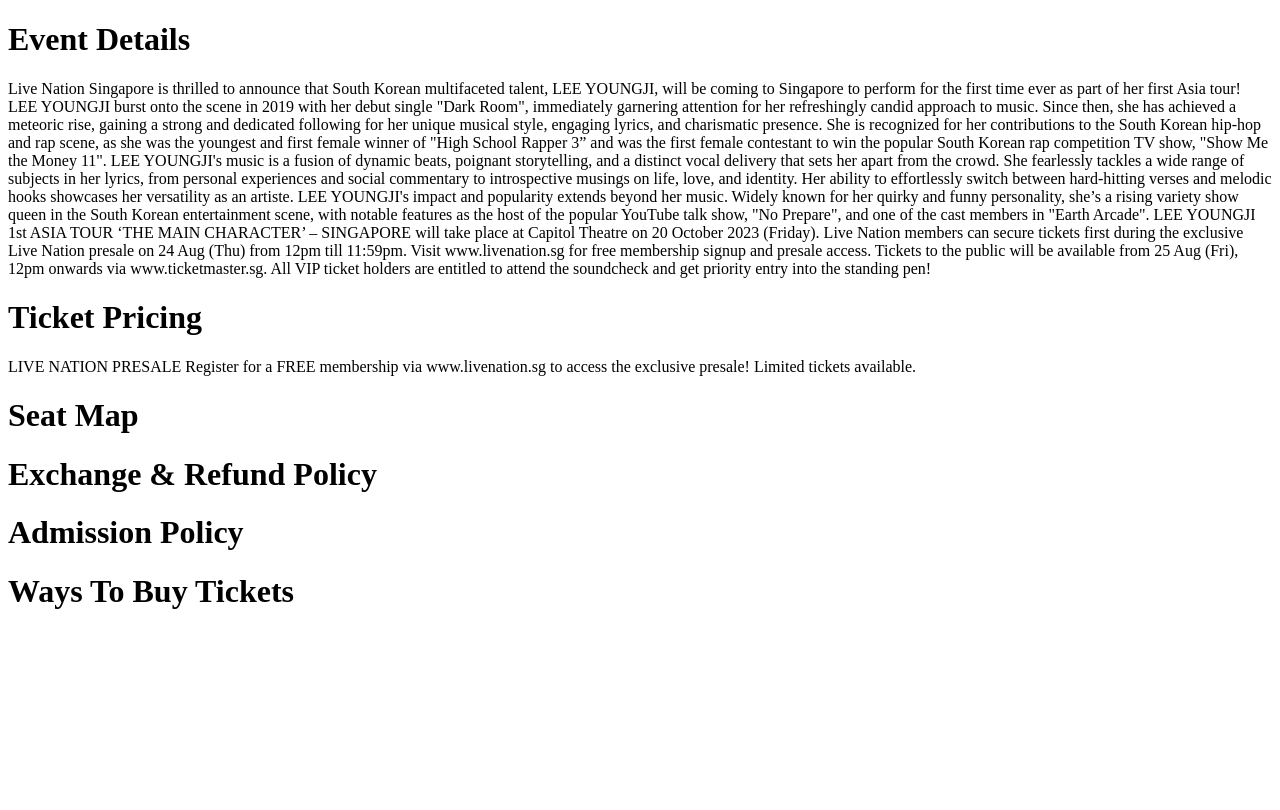
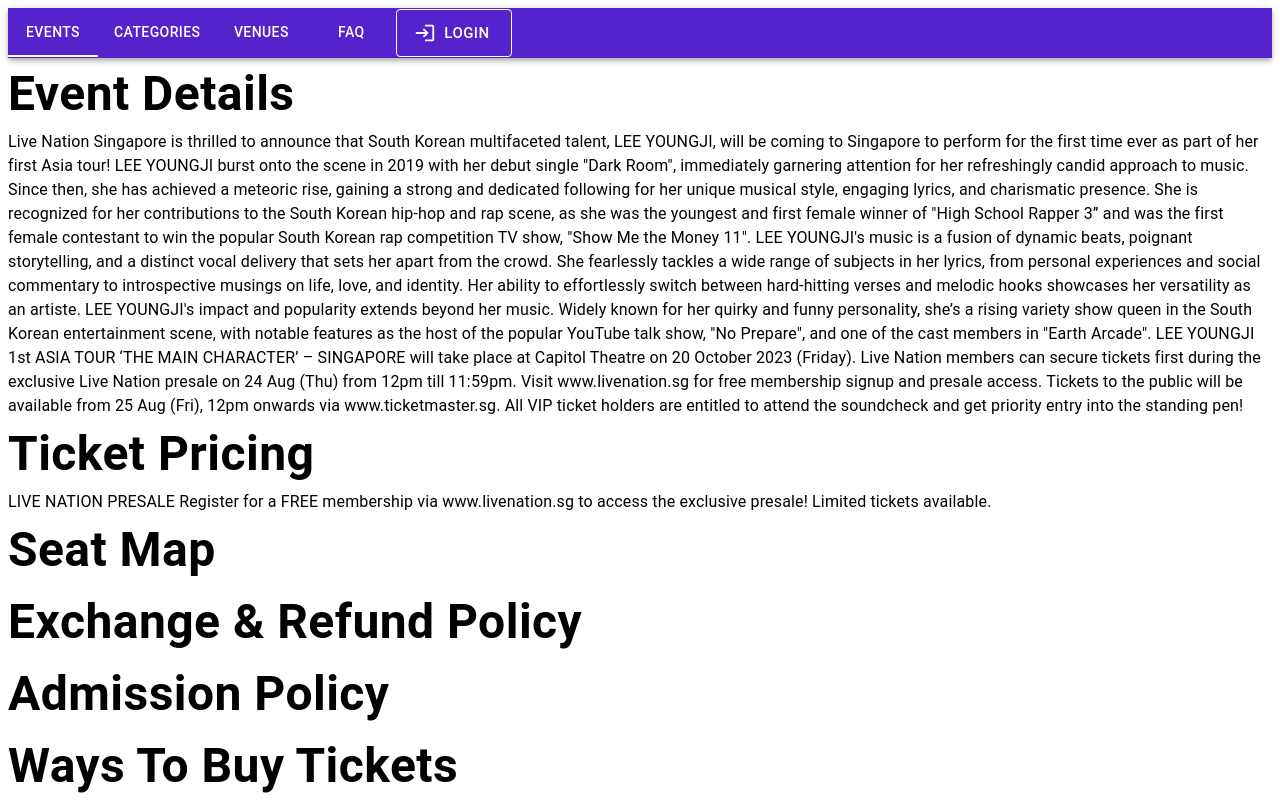
Before and after one commit to amelia-chew-2022/CS203-Project, a React (Create React App) app in the folder frontend/: page /eventinfo in a window 1280 px wide. Built offline with nearby package versions, Linux system fonts and the light colour scheme.

Commit message:
Added heading component

```diff
--- /dev/null
+++ b/frontend/src/components/font/HeadingOne.js
@@ -0,0 +1,26 @@
+import Divider from "@mui/material/Divider";
+import { Fragment } from "react";
+import { Typography } from "@mui/material";
+
+const Heading = ({ divider = false, children = "Heading" }) => {
+    return (
+        <Fragment>
+            <Typography
+                style={{
+                    color: "#000",
+                    gutterBottom: "true",
+                    fontSize: "48px",
+                    component: "div",
+                    fontWeight: "bold",
+                    textAlign: "left",
+                    textTransform: "none",
+                }}
+            >
+                {children}
+            </Typography>
+            {divider && <Divider sx={{ margin: "1rem 0" }} />}
+        </Fragment>
+    );
+};
+
+export default Heading;
--- a/frontend/src/pages/EventInfo.js
+++ b/frontend/src/pages/EventInfo.js
@@ -1,7 +1,9 @@
 // import { Breadcrumbs } from "@mui/material/Breadcrumbs";
 // import NavigateNextIcon from "@mui/icons-material"
+import { Typography } from "@mui/material";
 import { Fragment } from "react";
-
+import HeadingOne from "../components/font/HeadingOne";
+import NavBar from "../components/navigation/NavBar";
 
 const EventInfo = () => {
 
@@ -13,10 +15,11 @@
             >
                 {breadcrumbs}
             </Breadcrumbs> */}
+            <NavBar/>
 
-            <h1>Event Details</h1>
+            <HeadingOne>Event Details</HeadingOne>
 
-            <p>
+            <Typography>
                 Live Nation Singapore is thrilled to announce that South Korean multifaceted talent, LEE YOUNGJI, will be
                 coming to Singapore to perform for the first time ever as part of her first Asia tour!
 
@@ -41,23 +44,23 @@
                 till 11:59pm. Visit www.livenation.sg for free membership signup and presale access. Tickets to the public will be available
                 from 25 Aug (Fri), 12pm onwards via www.ticketmaster.sg. All VIP ticket holders are entitled to attend the soundcheck and
                 get priority entry into the standing pen!
-            </p>
+            </Typography>
 
-            <h1>Ticket Pricing</h1>
+            <HeadingOne>Ticket Pricing</HeadingOne>
 
-            <p>
+            <Typography>
             LIVE NATION PRESALE
             Register for a FREE membership via www.livenation.sg to access the exclusive presale!⁠
             Limited tickets available.
-            </p>
+            </Typography>
 
-            <h1>Seat Map</h1>
+            <HeadingOne>Seat Map</HeadingOne>
 
-            <h1>Exchange & Refund Policy</h1>
+            <HeadingOne>Exchange & Refund Policy</HeadingOne>
 
-            <h1>Admission Policy</h1>
+            <HeadingOne>Admission Policy</HeadingOne>
 
-            <h1>Ways To Buy Tickets</h1>
+            <HeadingOne>Ways To Buy Tickets</HeadingOne>
         </Fragment>
     );
 };
--- a/frontend/src/pages/Home.js
+++ b/frontend/src/pages/Home.js
@@ -20,9 +20,9 @@
 import HPF2023 from '../assets/hallyupopfest.png'
 import RexOrangeCounty from '../assets/roc.png'
 import TaylorSwift from '../assets/taylorswift.png'
+import HeadingOne from "../components/font/HeadingOne";
 
-// import { Link } from "react-router-dom";
-// import { useNavigate } from 'react-router-dom';
+import { Link } from "react-router-dom";
 
 
 const dateStyle = {
@@ -54,12 +54,12 @@
             </FieldsRow>
 
             <FieldsRow>
-                <h1>Upcoming Events</h1>
+            <HeadingOne>Upcoming Events</HeadingOne>
             </FieldsRow>
 
             {/* cards */}
             <FieldsRow>
-        {/* <Link to="/eventinfo"> */}
+        <Link to="/eventinfo">
         <Button>
             <Card sx={{ width: 400, height: 300 }}>
                 <CardMedia
@@ -78,7 +78,7 @@
                 </CardContent>
             </Card>
         </Button>
-        {/* </Link> */}
+        </Link>
 
         <Button>
             <Card sx={{ width: 400, height: 300 }}>
```
